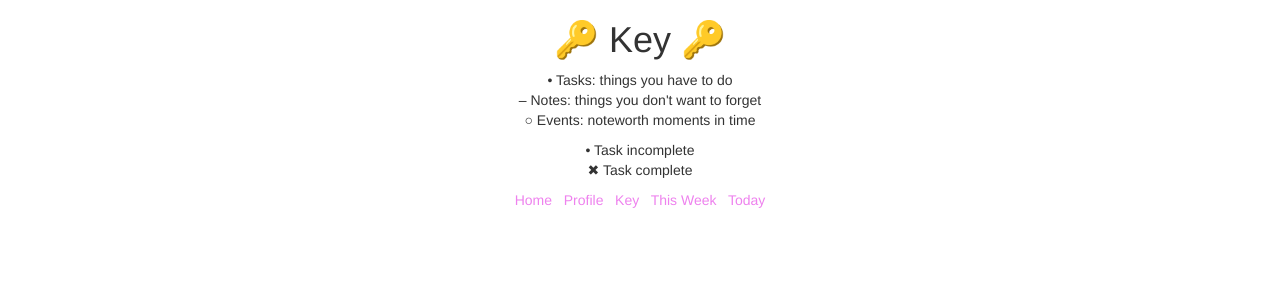
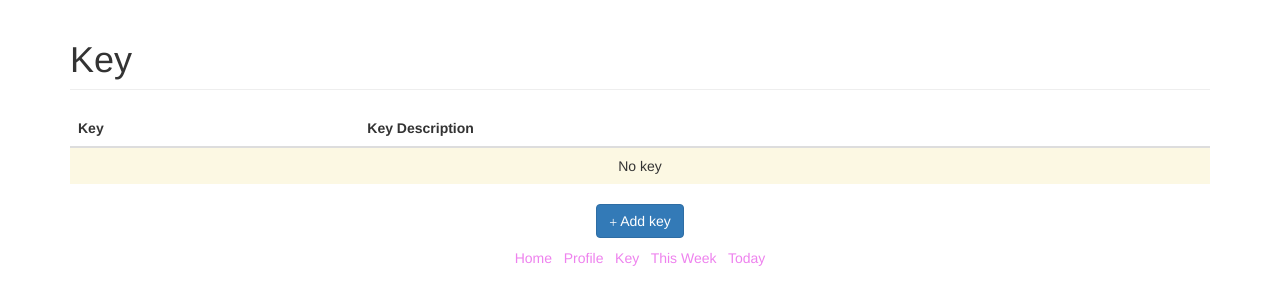
Before and after one commit to andypilapil/csci40_lab1, a Django app: template templates/key.html in a window 1280 px wide. Shown: the top 305 px of the page. Run offline with Django 3.2, Linux system fonts and the light colour scheme; the template is opened without the code that fills it, so the values that code supplies are empty; some libraries are stand-ins or nearby versions; some web fonts are replaced.

Commit message:
key templates (create, delete, edit, partial)

```diff
--- a/templates/key.html
+++ b/templates/key.html
@@ -1,25 +1,39 @@
-{% extends 'home.html' %}
+{% extends 'base.html' %}
+
+{% load static %}
+
+{% block javascript %}
+  <script src="{% static 'lab1.js' %}"></script>
+{% endblock %}
+
 {% block content %}
-<!DOCTYPE html>
-<html lang="en">
+  <h1 class="page-header">Key</h1>
+  <title>Key</title>
 
-<head>
-	<title>Key</title>
-	<h1 align='center'>&#128273; Key &#128273;</h1>
-</head>
+  <table class="table" id="table">
+    <thead>
+      <tr>
+        <th>Key</th>
+        <th>Key Description</th>
+      </tr>
+    </thead>
+    <tbody>
+      {% include 'key_partial.html' %}
+    </tbody>
+  </table>
 
-<body>
-	<p align='center'>
-  		&bull; Tasks: things you have to do
-  		<br>&#8211; Notes: things you don't want to forget
-  		<br>&#9675; Events: noteworth moments in time
-	</p>
+  <p align="center">
+    <button type="button" class="btn btn-primary js-create-key" data-url="{% url 'key_create' %}">
+      <span class="glyphicon glyphicon-plus"></span>
+      Add key
+    </button>
+  </p>
 
-  	<p align='center'>
-  		&bull; Task incomplete
-  		<br>&#10006; Task complete
-  	</p>
-</body>
+  <div class="modal fade" id="modal">
+    <div class="modal-dialog">
+      <div class="modal-content">
 
-</html>
+      </div>
+    </div>
+  </div>
 {% endblock %}
--- /dev/null
+++ b/templates/key_partial.html
@@ -0,0 +1,22 @@
+{% for key in obj %}
+  <tr>
+    <td>{{ key.key }}</td>
+    <td>{{ key.key_description }}</td>
+    <td style="width: 150px">
+      <button type="button"
+              class="btn btn-warning btn-sm js-edit-key"
+              data-url="{% url 'key_edit' key.id %}">
+        <span class="glyphicon glyphicon-pencil"></span> Edit
+      </button>
+      <button type="button"
+              class="btn btn-danger btn-sm js-delete-key"
+              data-url="{% url 'key_delete' key.id %}">
+        <span class="glyphicon glyphicon-trash"></span> Delete
+      </button>
+    </td>
+  </tr>
+{% empty %}
+  <tr>
+    <td colspan="8" class="text-center bg-warning">No key</td>
+  </tr>
+{% endfor %}
```
Also changed, not shown: templates/key_create.html (added, +19 -0 lines), templates/key_delete.html (added, +16 -0 lines), templates/key_edit.html (added, +16 -0 lines).
